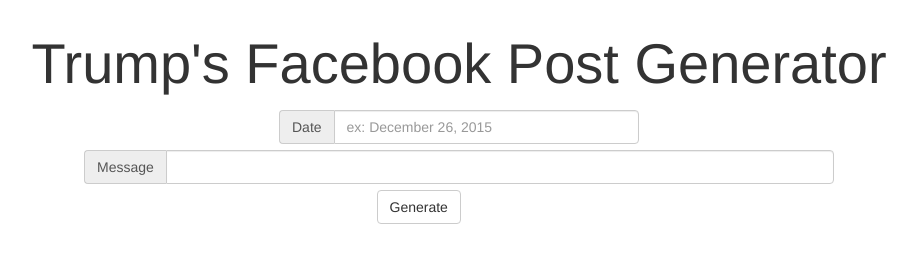
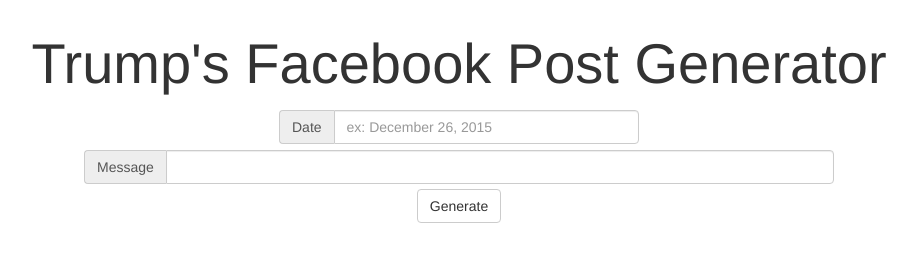
Before and after one commit to maxcaron/trumpGenerator, a Flask app: page / in a window 1280 px wide. Shown: the part 302-578 px from the top of the page, without its empty margins (181-1098 px from the left). Run offline with Flask 2, Linux system fonts and the light colour scheme; some libraries are stand-ins or nearby versions.

Commit message:
pretty much finished

```diff
--- a/static/css/full-width-pics.css
+++ b/static/css/full-width-pics.css
@@ -76,7 +76,7 @@
 }
 
 .post{
-    margin: 0px;
+    margin-top: 6px;
     padding-top: 20px;
     padding-bottom: 0px;
 }
--- a/templates/main.html
+++ b/templates/main.html
@@ -44,14 +44,10 @@
                     <div class="col-md-2"></div>
                 </div>
 
-                <div class="row">
-                    <div class="col-sm-5 col-xs-5"></div>
-                    <div class="col-sm-2 col-xs-4">
-                        <div class="btn-group">
+                <div class="row text-center">
+                    <div class="col-sm-12 center-block">
                             <button type="button" class="btn btn-default">Generate</button>
-                        </div>
                     </div>
-                    <div class="col-sm-5 col-xs-5"></div>
                 </div>
                 <img class="post" src="">
             </div>
```
Also changed, not shown: static/pictures/0.5081004262895975.jpeg (added), static/pictures/0.5835031214342473.jpeg (added), static/pictures/0.7185454547424412.jpeg (added), static/pictures/0.7374145841320857.jpeg (added), static/pictures/0.8873847232389144.jpeg (added), static/pictures/0.897002035472067.jpeg (added).
